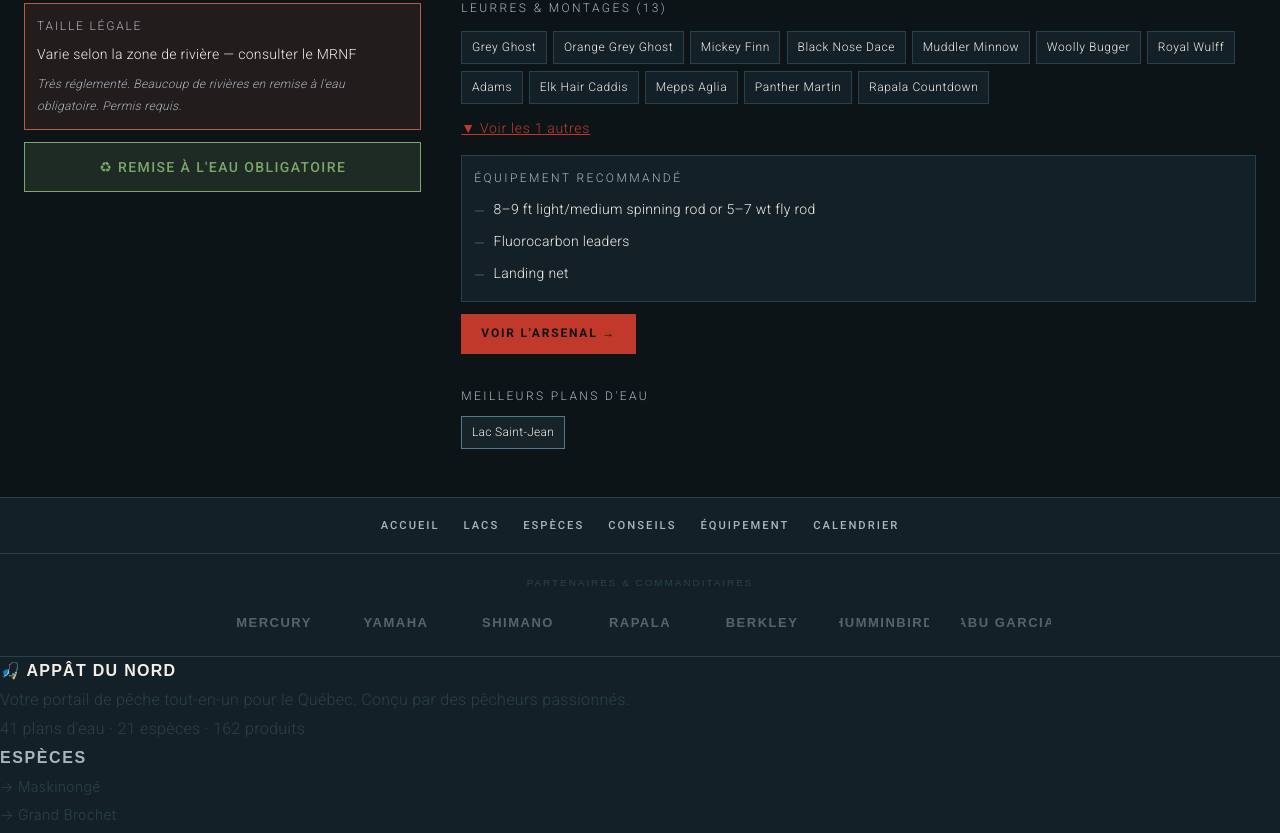
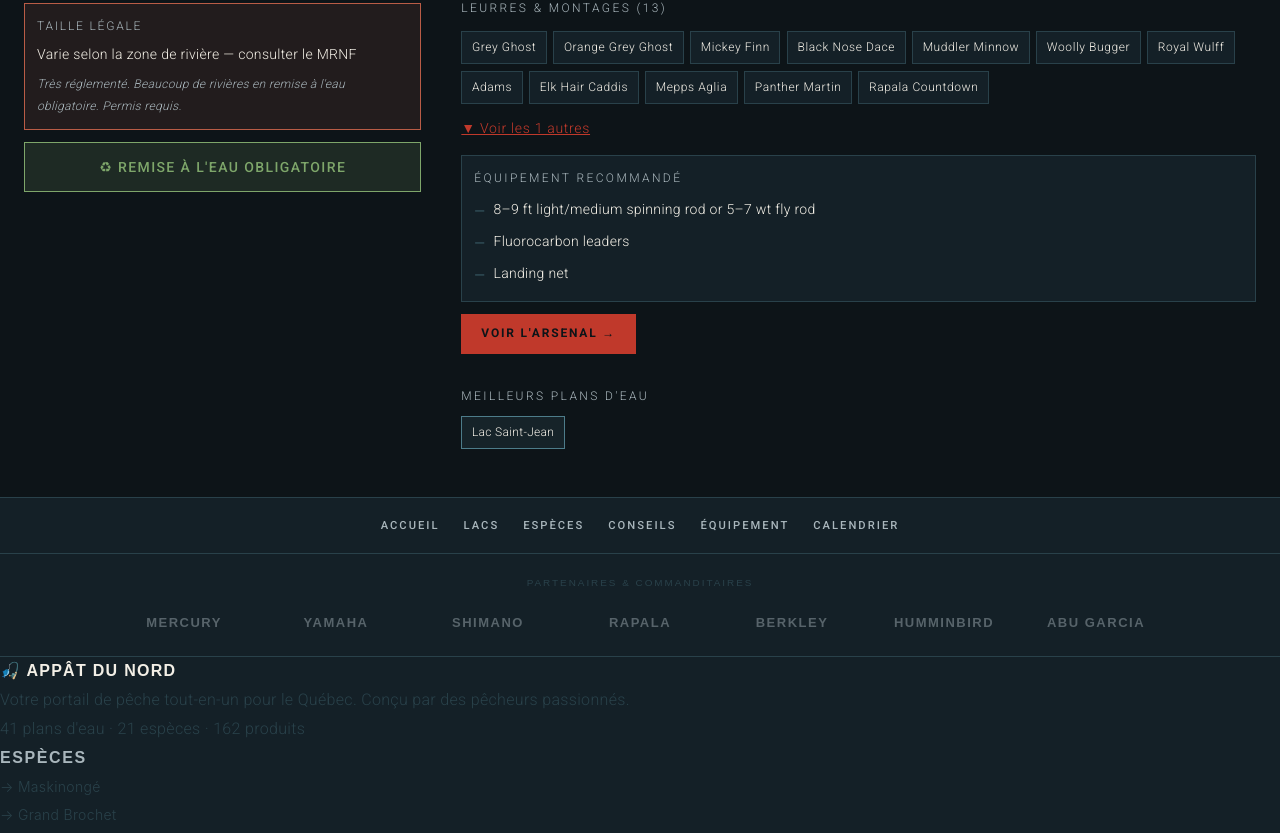
Before and after one commit to glammbox/appat-du-nord-v13, a React (Vite) app: page / in a window 1280 px wide. Shown: the part 2537-3370 px from the top of the page. Built offline with nearby package versions, Linux system fonts and the light colour scheme.

Commit message:
BladeClaw build: appat-du-nord-v13 2026-03-22

```diff
--- a/src/components/SiteFooter.tsx
+++ b/src/components/SiteFooter.tsx
@@ -104,6 +104,8 @@ export function SiteFooter({ onSectionChange, locale }: SiteFooterProps) {
             justifyContent: 'center',
             flexWrap: 'wrap',
             gap: '0.5rem 2rem',
+            overflowX: 'auto',
+            WebkitOverflowScrolling: 'touch',
           }}
         >
           {SPONSORS.map((sponsor) => (
@@ -126,15 +128,15 @@ export function SiteFooter({ onSectionChange, locale }: SiteFooterProps) {
             >
               {/* SVG text logo — clean, always-readable, no external image dependency */}
               <svg
-                width="90"
+                width="120"
                 height="28"
-                viewBox="0 0 90 28"
+                viewBox="0 0 120 28"
                 xmlns="http://www.w3.org/2000/svg"
                 aria-label={sponsor.name}
                 role="img"
               >
                 <text
-                  x="45"
+                  x="60"
                   y="19"
                   textAnchor="middle"
                   fontFamily="Oswald, sans-serif"
--- a/src/components/SpeciesSection.tsx
+++ b/src/components/SpeciesSection.tsx
@@ -168,6 +168,8 @@ export function SpeciesSection({ onScrollToArsenal, locale, initialSpecies }: Sp
       <div style={{
         display: 'flex',
         overflowX: 'auto',
+        whiteSpace: 'nowrap',
+        WebkitOverflowScrolling: 'touch',
         gap: '0.5rem',
         marginBottom: '2rem',
         paddingBottom: '0.75rem',
```
Also changed, not shown: 12 other files (tests, documents, lock files or other folders).
